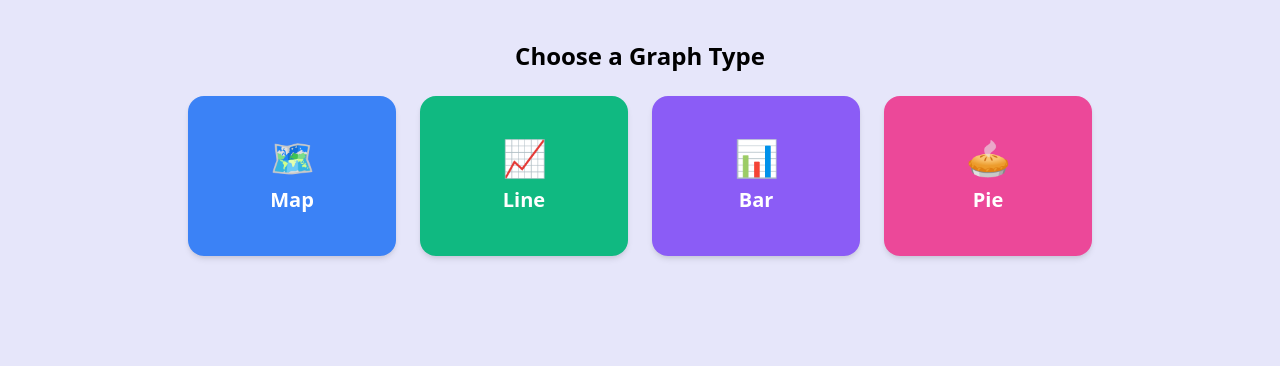
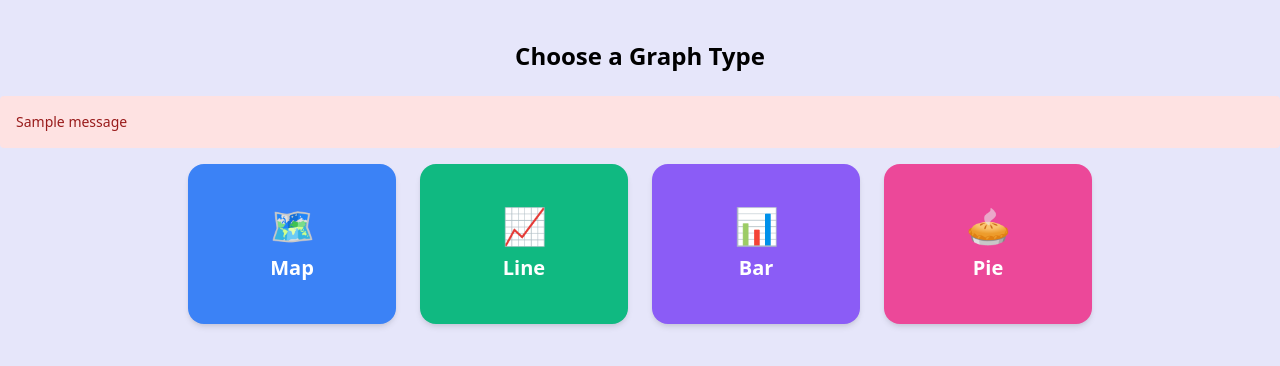
Before and after one commit to M-codes/CITS3403-project, a Flask app: template app/templates/select_graph.html in a window 1280 px wide. Shown: the top 366 px of the page. Run offline with Flask 3, Linux system fonts and the light colour scheme; the template is opened without the code that fills it: most values are stand-ins (such as "Sample title", 1, 10 or a date in 2020); one stand-in notice (Sample message) is shown.

Commit message:
Message is now displayed on select graph page. And redirect after successful upload goes to said page

```diff
--- a/app/routes.py
+++ b/app/routes.py
@@ -223,7 +223,7 @@ def upload():
         return redirect(url_for('main.upload_page'))
 
     flash(f"Upload successful. Data column '{data_column}' detected. Please select a graph to view.", "upload:success")
-    return redirect(url_for('main.upload_page'))
+    return redirect(url_for('main.select_graph'))
 
 @bp.route('/select_graph', methods=['GET', 'POST'])
 def select_graph():
--- a/app/templates/select_graph.html
+++ b/app/templates/select_graph.html
@@ -2,6 +2,18 @@
 {% block content %}
 
 <h2 class="text-2xl font-bold mb-6 text-center">Choose a Graph Type</h2>
+
+{% with messages = get_flashed_messages(with_categories=true) %}
+  {% if messages %}
+    <div class="mb-4">
+      {% for category, message in messages %}
+        <div class="p-4 mb-4 text-sm rounded {{ 'bg-green-100 text-green-800' if category == 'upload:success' else 'bg-red-100 text-red-800' }}">
+          {{ message }}
+        </div>
+      {% endfor %}
+    </div>
+  {% endif %}
+{% endwith %}
 
 <form method="POST" id="graphForm">
   <input type="hidden" name="csrf_token" value="{{ csrf_token() }}">
```
